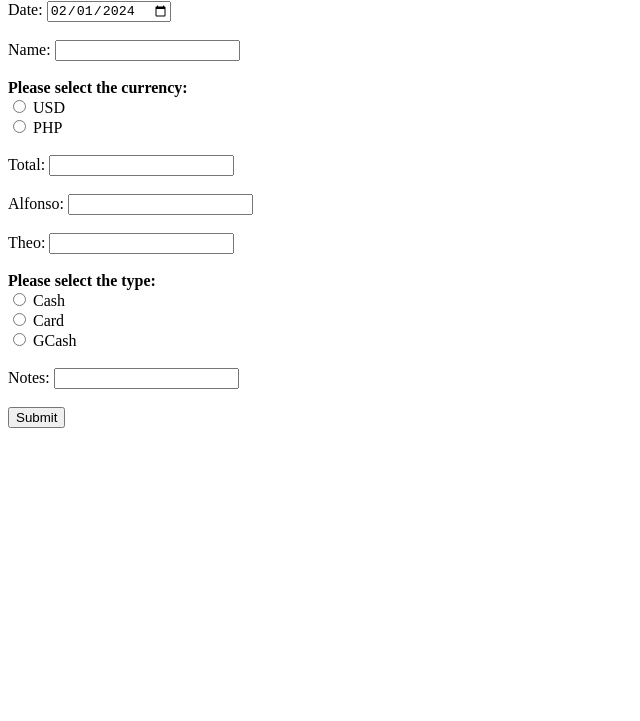
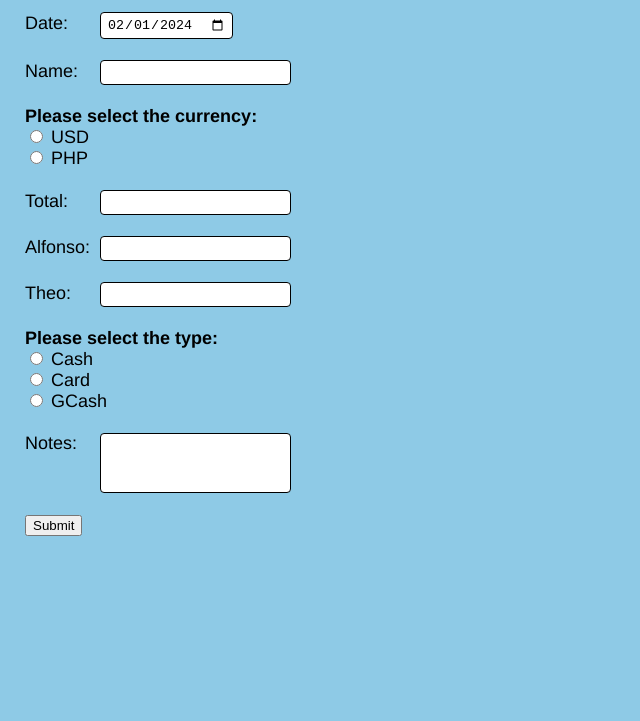
Before and after one commit to tnunez01/tnunez01.github.io, a plain HTML site: page index.html in a window 1280 px wide. Shown: the part 79-800 px from the top of the page, without its empty margins (0-640 px from the left). Drawn offline with Linux system fonts and the light colour scheme.

Commit message:
Added styling

```diff
--- a/index.html
+++ b/index.html
@@ -1,6 +1,6 @@
 <!DOCTYPE html>
 <html>
-
+<link rel="stylesheet" href="style.css">
 <script>
   function getCheckedRadio(elementName) {
     var ele = document.getElementsByName(elementName);
@@ -46,11 +46,14 @@
   <h1>Hello World</h1>
 
   <form onsubmit="testDB()">
-    <label for="inputDate">Date: </label>
+    <label class="inputLabel">
+      <span>Date:</span>
       <input type="date" id="inputDate" value="2024-02-01"/><br><br>
-
-    <label for="inputName">Name: </label>
+    </label>
+    <label class="inputLabel">
+      <span>Name:</span>
       <input type="text" id="inputName" name="inputName"><br><br>
+    </label>
 
     <b>Please select the currency:</b><br>
     <input type="radio" id="usd" name="currency" value="USD">
@@ -58,15 +61,18 @@
     <input type="radio" id="php" name="currency" value="PHP">
     <label for="php">PHP</label><br><br>
 
-    <label for="total">Total: </label>
+    <label class="inputLabel">
+      <span>Total:</span>
       <input type="text" id="total" name="total"><br><br>
-
-    <label for="fons">Alfonso: </label>
+    </label>
+    <label class="inputLabel">
+      <span>Alfonso:</span>
       <input type="text" id="fons" name="fons"><br><br>
-
-    <label for="theo">Theo: </label>
+    </label>
+    <label class="inputLabel">
+      <span>Theo:</span>
       <input type="text" id="theo" name="theo"><br><br>
-
+    </label>
     <b>Please select the type:</b><br>
     <input type="radio" id="cash" name="transaction" value="cash">
     <label for="cash">Cash</label><br>
@@ -75,9 +81,10 @@
     <input type="radio" id="gcash" name="transaction" value="gcash">
     <label for="gcash">GCash</label><br><br>
 
-    <label for="notes">Notes: </label>
+    <label class="inputLabel">
+      <span id="notesLabel">Notes:</span>
       <input type="text" id="notes" name="notes"><br><br>
-
+    </label>
     <input type="submit" value="Submit">
   </form>
 
--- a/style.css
+++ b/style.css
@@ -2,20 +2,43 @@
 selectors). */
 body {
     margin: 25px;
-    background-color: rgb(240,240,240);
-    font-family: arial, sans-serif;
-    font-size: 14px;
-  }
+    background-color: #8ecae6;
+    font-family: helvetica, arial, sans-serif;
+    font-size: 18px;
+}
 
-  /* Applies to all <h1>...</h1> elements. */
-  h1 {
-    font-size: 35px;
-    font-weight: normal;
-    margin-top: 5px;
-  }
+.inputLabel {
+    display: block;
+}
 
-  /* Applies to all elements with <... class="someclass"> specified. */
-  /* .someclass { color: red; }
+label span {
+    display: inline-block;
+    text-align: left;
+    width: 70px;
+}
+
+input[type=text], input[type=date] {
+    padding: 4px 6px;
+    border: 1px solid;
+    border-radius: 4px;
+}
+
+#notesLabel {
+    vertical-align: top;
+}
+
+#notes {
+    height: 50px;
+}
+
+@media only screen and (max-width: 600px) {
+    body {
+        background-color: red;
+    }
+}
+
+/* Applies to all elements with <... class="someclass"> specified. */
+/* .someclass { color: red; }
 
   /* Applies to the element with <... id="someid"> specified. */
-  /* #someid { color: green; }
+/* #someid { color: green; }
```
Lines whose indentation alone changed are shown as unchanged.
